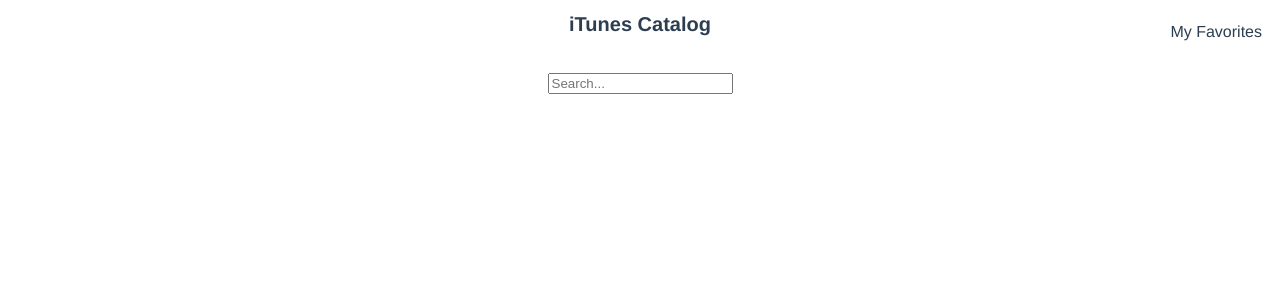
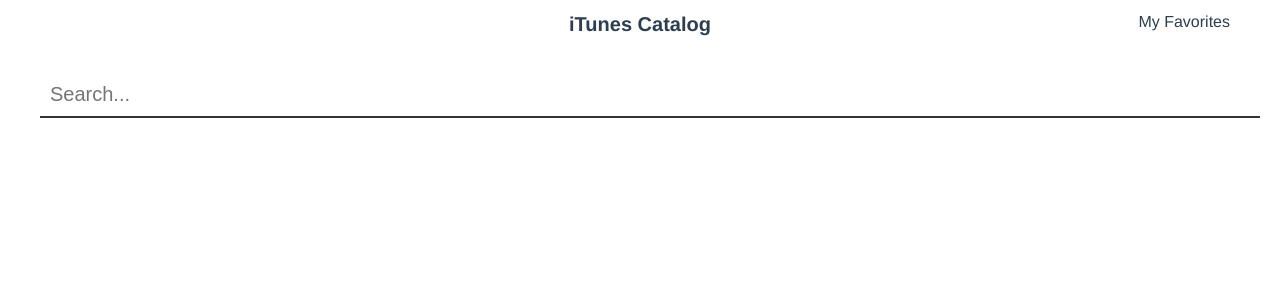
Before and after one commit to laniywh/itunes-catalog, a Vue app: page / in a window 1280 px wide. Shown: the top 300 px of the page. Built offline with nearby package versions, Linux system fonts and the light colour scheme.

Commit message:
Add styles

```diff
--- a/package.json
+++ b/package.json
@@ -10,7 +10,8 @@
   "dependencies": {
     "axios": "^0.19.0",
     "core-js": "^2.6.5",
-    "vue": "^2.6.10"
+    "vue": "^2.6.10",
+    "vue-awesome": "^3.5.4"
   },
   "devDependencies": {
     "@vue/cli-plugin-babel": "^3.8.0",
--- a/src/App.vue
+++ b/src/App.vue
@@ -1,6 +1,6 @@
 <template>
   <div id="app">
-
+    <div class="container">
       <header>
         <h1 class='title'>iTunes Catalog</h1>
         <span class="show-fav" v-on:click="showFav">My Favorites</span>
@@ -22,6 +22,7 @@
         :toggleFav="toggleFav"
       />
       <Favorites :favs="favs" :removeFav="removeFav" />
+    </div>
   </div>
 </template>
 
@@ -73,6 +74,7 @@
     },
     toggleFav(event, id, name, url, artwork, genre) {
       let element = event.target;
+      element = element.closest('.love');
       element.classList.toggle('on');
 
       if(element.classList.contains('on')) {
@@ -124,6 +126,14 @@
   text-align: center;
   color: #2c3e50;
 }
+.container {
+  max-width: 1200px;
+  margin: 0 auto;
+}
+
+a {
+  text-decoration: none;
+}
 
 header {
   height: 60px;
@@ -138,7 +148,16 @@
 .show-fav {
   position: absolute;
   right: 10px;
-  top: 10px;
+  top: 0px;
+  cursor: pointer;
+}
+
+input {
+  padding: 10px;
+  border: 0;
+  border-bottom: 2px solid #333;
+  width: 100%;
+  font-size: 20px;
 }
 
 </style>
--- a/src/components/Favorites.vue
+++ b/src/components/Favorites.vue
@@ -1,7 +1,9 @@
 <template>
   <div class="fav">
     <h2>My Favorites</h2>
-    <span class="fav__close" @click="hideFav">X</span>
+    <span class="fav__close" @click="hideFav">
+      <Icon name="times" scale="2"/>
+    </span>
     <ul class="fav-list">
       <li v-for="item in favs" class="fav-list__item" :key="item.id">
         <div>
@@ -13,7 +15,9 @@
         <div>
           Genre: <span class="item-genre">{{item.genre}}</span>
         </div>
-        <span class="fav-list__remove" @click="removeFav(item.id)">Remove</span>
+        <span class="fav-list__remove" @click="removeFav(item.id)">
+          <Icon name="regular/trash-alt"/>
+        </span>
       </li>
     </ul>
 
@@ -21,8 +25,14 @@
 </template>
 
 <script>
+import 'vue-awesome/icons';
+import Icon from 'vue-awesome/components/Icon';
+
 export default {
   name: "Favorites",
+  components: {
+    Icon,
+  },
   props: {
     favs: Array,
     removeFav: Function,
@@ -43,18 +53,28 @@
   position: fixed;
   top: 0;
   right: -500px;
-  background: #999;
+  background: #eee;
   overflow: scroll;
+}
+.my-favorites {
+  cursor: pointer;
 }
 .fav__close {
   position: absolute;
   top: 10px;
   right: 10px;
   padding: 5px;
+  cursor: pointer;
 }
 .fav-list {
   list-style: none;
   padding: 0;
+}
+.fav-list__item {
+  box-shadow: 0px 0px 30px 0px #ccc;
+  margin: 0 10px 20px;
+  padding: 10px;
+  background: #fff;
 }
 .fav-list__remove {
   cursor: pointer;
--- a/src/components/Results.vue
+++ b/src/components/Results.vue
@@ -2,7 +2,7 @@
   <div>
     <section class="results">
       <div class="results__kind" v-for="kind in Object.keys(items)" :key="kind">
-        <h2>{{kind}}</h2>
+        <h2 class="kind">{{kind}}</h2>
         <ul class="list">
           <li :id="'id-' + item.id" v-for="item in items[kind]" class="list__item" :key="item.id">
             <div>
@@ -14,7 +14,9 @@
             <div>
               Genre: <span class="item-genre">{{item.genre}}</span>
             </div>
-            <span :class="isFav(item.id) ? 'love on' : 'love'" @click="toggleFav($event, item.id, item.name, item.url, item.artwork, item.genre)">Love</span>
+            <span :class="isFav(item.id) ? 'love on' : 'love'" @click="toggleFav($event, item.id, item.name, item.url, item.artwork, item.genre)" >
+              <Icon name="heart"/>
+            </span>
           </li>
         </ul>
       </div>
@@ -25,9 +27,14 @@
 </template>
 
 <script>
+import 'vue-awesome/icons';
+import Icon from 'vue-awesome/components/Icon';
 
 export default {
   name: "Movies",
+  components: {
+    Icon,
+  },
   props: {
     toggleFav: Function,
     items: Object,
@@ -46,14 +53,24 @@
 <style scoped>
 .list {
   margin: 1rem;
-  display: flex;
-  flex-wrap: wrap;
+  display: grid;
+  grid-template-columns: repeat(auto-fill, minmax(200px, 1fr));
+  grid-column-gap: 15px;
+  grid-row-gap: 15px;
+  justify-items: center;
   list-style: none;
   padding: 0;
 }
 
+.kind {
+  margin-top: 50px;
+}
+
 .list__item {
   width: 200px;
+  box-shadow: 0px 0px 30px 0px #ccc;
+  margin: 5px;
+  padding: 10px;
 }
 
 .movies-list__directed-by {
```
Also changed, not shown: 1 other file (tests, documents, lock files or other folders). Lines whose indentation alone changed are shown as unchanged.
